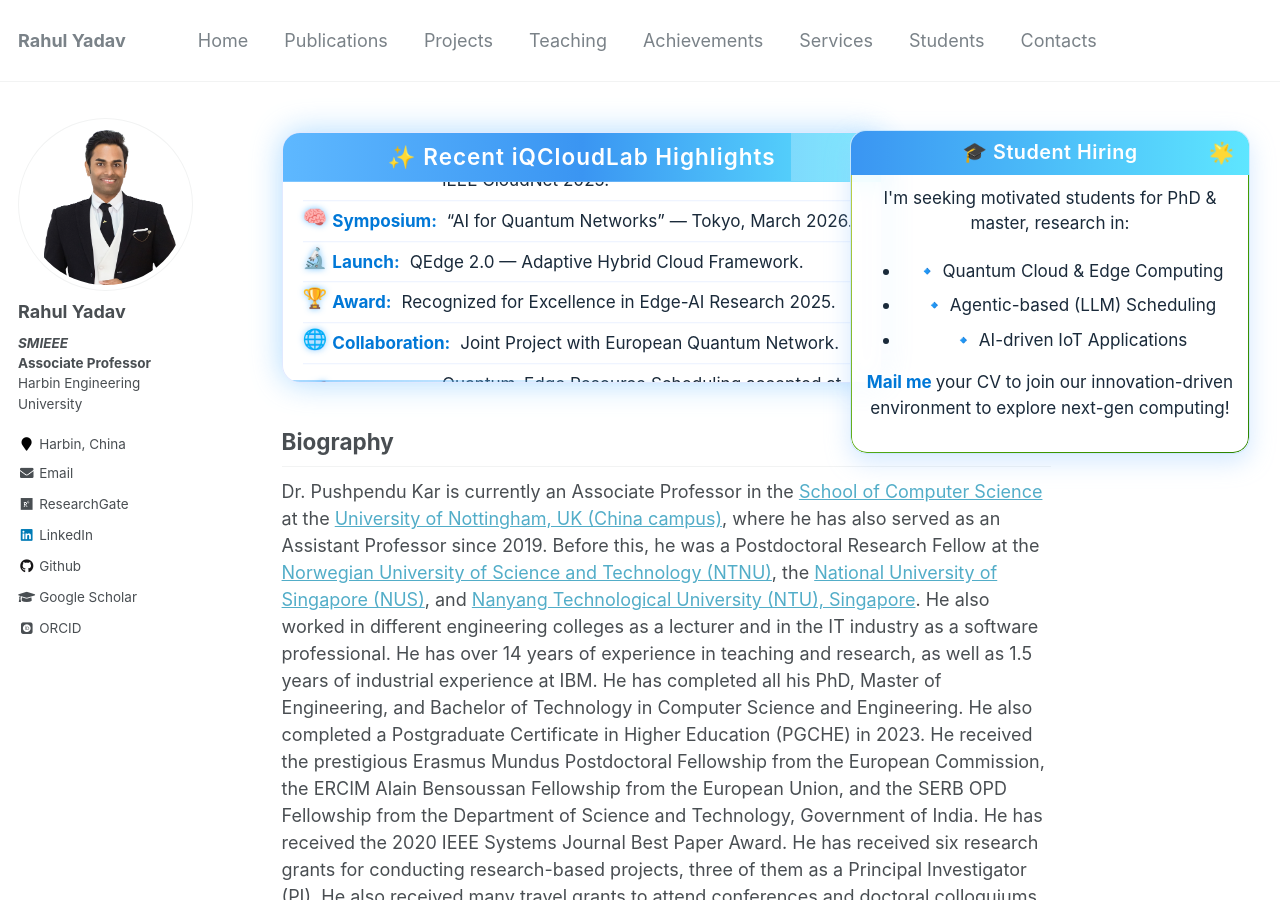
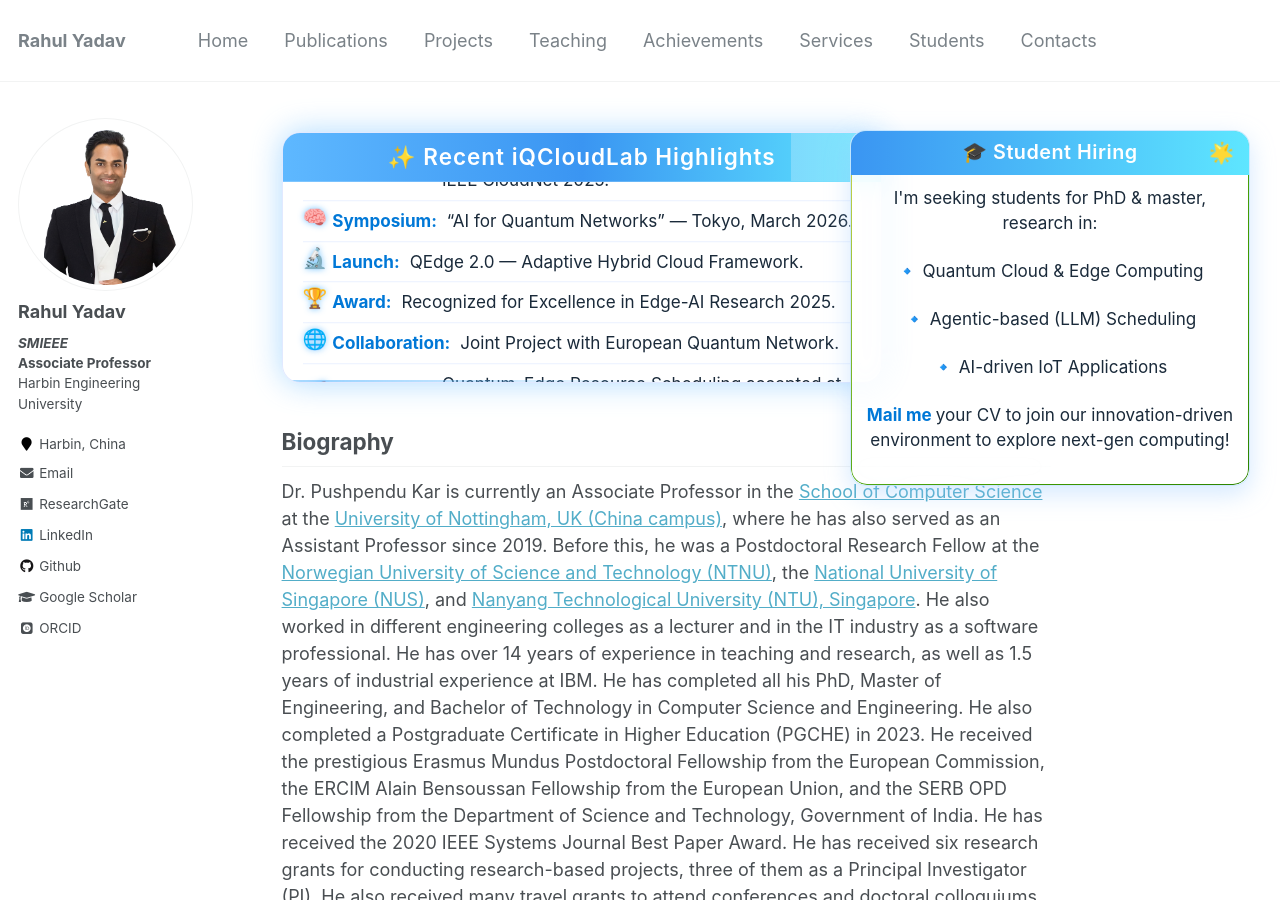
Before and after one commit to iQCloudLab/rahul.github.io, a Jekyll site: the page built from _pages/about.md, in a window 1280 px wide and 900 px high. Built offline with Jekyll 4.4.1, drawn with Linux system fonts in a browser that asks for light colours; some web fonts are replaced.

Commit message:
Update about.md

```diff
--- a/_pages/about.md
+++ b/_pages/about.md
@@ -242,12 +242,10 @@ redirect_from:
 <div class="hiring-box">
   <div class="hiring-header">🎓 Student Hiring</div>
   <div class="hiring-content">
-    <p> I'm seeking motivated students for PhD & master, research in:</p>
-    <ul >
-      <li>🔹  Quantum Cloud & Edge Computing</li>
-      <li>🔹 Agentic-based (LLM) Scheduling </li>
-      <li>🔹 AI-driven IoT Applications </li>
-    </ul>
+    <p> I'm seeking students for PhD & master, research in:</p>
+    <p> 🔹  Quantum Cloud & Edge Computing</p>
+    <p> 🔹  Agentic-based (LLM) Scheduling</p>
+    <p> 🔹  AI-driven IoT Applications </p>
     <p> <strong> Mail me </strong>  your CV to join our innovation-driven environment to explore next-gen computing!</p>
   </div>
 </div>
```
